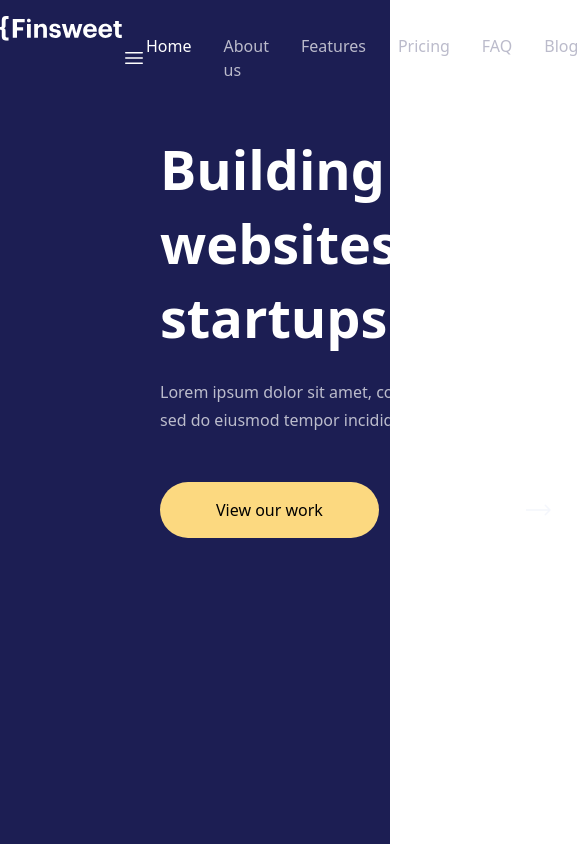
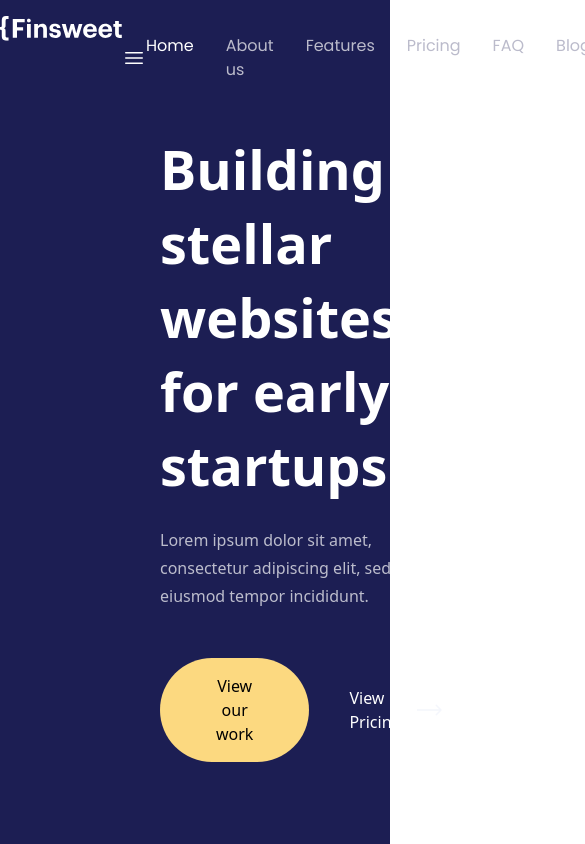
Before and after one commit to QuratUlAin-AlphaSquad/BasicBlog, a SvelteKit app: page / in a window 390 px wide. Shown: the top 844 px of the page, 585 px wide, since content can reach past the window. Built offline with nearby package versions, Linux system fonts and the light colour scheme.

Commit message:
fixed responsiveness

```diff
--- a/src/Components/Content.svelte
+++ b/src/Components/Content.svelte
@@ -52,12 +52,12 @@
 <nav class="min-h-[760px] bg-[#1C1E53] ">
 
     <div
-        class=" bg-[#1C1E53] m-auto flex items-center justify-evenly py-[16px] sm:flex-col md:flex-col lg:flex-row ">
+        class=" bg-[#1C1E53] m-auto flex items-center justify-evenly py-[16px] sm:flex-col md:flex-col lg:flex-col xl:flex-row">
     <!-- Header Text -->
     <div class="flex flex-row items-center gap-[60px] justify-center sm:flex-col md:flex-col lg:flex-row ">
         <div class="font-sans max-w-[582px] lg:pt-[126px] pl-[160px] ">
             <p
-                class=" text-[54px] font-sans font-semibold leading-[74px] text-white w-[562px] "
+                class=" text-[54px] font-sans font-semibold leading-[74px] text-white max-w-[562px] "
             >
                 Building stellar websites for early startups
             </p>
@@ -93,7 +93,7 @@
                 </div>
             </div>
         </div>
-        <div class=" max-w-[638px] ">
+        <div class=" max-w-[638px] mt-[149px]">
             <img src={Illustration} alt="" />
         </div>
     </div>
@@ -428,19 +428,19 @@
 </div>
 <!-- Building stellar websites for early startups IMAGE -->
 
-<div class="flex flex-row justify-center m-auto max-w-[1280px] bg-[#1C1E53]/[0.50] sm:flex-col sm:max-w-[656px] md:flex-col md:max-w-[656px] lg:flex-row lg:max-w-[656px]  xl:max-width[1280px]">
+<div class="flex flex-row justify-center m-auto w-[1280px] bg-[#1C1E53]/[0.50] sm:flex-col sm:w-[640px] md:flex-col md:w-[656px] lg:flex-col lg:w-[656px] xl:flex-row xl:w-[656px] ">
     <div class="relative">
         <!-- Img -->
         <!-- <div class="bg-cover" style="backgound-image:url('/src/lib/assets/woman-writing-on-paper.png')"></div> -->
 
-        <img class="sm:max-w-[640px] md:max-w-[656px] lg:max-w-[656px] xl:max-w-[656px]" src={womanWriting} alt="woman-writing-on-paper"/>
+        <img class="max-w-full lg:max-w-[656px]" src={womanWriting} alt="woman-writing-on-paper"/>
         <div class="absolute top-[96px] left-[96px]">
             <p class="font-sans text-[54px] font-semibold leading-[74px] max-w-[464px] text-white">Building stellar websites for early startups</p>
             <p class="font-sans text-[16px] font-medium leading-[28px] max-w-[464px] text-white">Lorem ipsum dolor sit amet, consectetur adipiscing elit, sed do eiusmod tempor incididunt ut labore et dolore magna aliqua ut enim.</p>
         </div>
     </div>
                 <!--  Send an Inquiry-->
-    <div class="bg-[#1C1E53] flex flex-col justify-center pl-[96px] gap-[16px]">
+    <div class="bg-[#1C1E53] flex flex-col justify-center pl-[96px] pr-[96px] gap-[16px]">
 
         <p class="text-white font-sans text-[32px] font-medium leading-[48px] pb-[16px]">Send inquiry</p>
         <p class="text-white font-sans text-[16px] font-medium leading-[28px] pr-[96px] pb-[40px]">Lorem ipsum dolor sit amet, consectetur adipiscing elit, sed do eiusmod tempor incididunt ut labore.</p>
--- a/src/Components/Footer.svelte
+++ b/src/Components/Footer.svelte
@@ -96,7 +96,7 @@
             </div>
     </div>
     <!-- Copyright -->
-    <div class="flex flex-row justify-around py-[32px]">
+    <div class="flex md:flex-row justify-around py-[32px] sm:flex-col sm:items-center">
         <div>
             <p class="font-sans text-[16px] font-medium leading-[28px]">Copyright 2022, Finsweet.com</p>
         </div>
--- a/src/Components/Header.svelte
+++ b/src/Components/Header.svelte
@@ -3,7 +3,7 @@
     let show = false
 
 </script>
-<div class="relative">
+<div class="relative z-10">
 
 <nav class=" bg-[#1C1E53] lg:fixed top-0 left-0 right-0">
 
--- a/src/app.css
+++ b/src/app.css
@@ -1,3 +1,9 @@
 @tailwind base;
 @tailwind components;
 @tailwind utilities;
+
+
+  @import url('https://fonts.googleapis.com/css2?family=Poppins:ital,wght@0,400;0,500;0,600;0,700;0,800;0,900;1,400;1,500;1,600;1,700;1,800;1,900&display=swap');
+body{
+  font-family: 'Poppins', sans-serif;
+}
```
